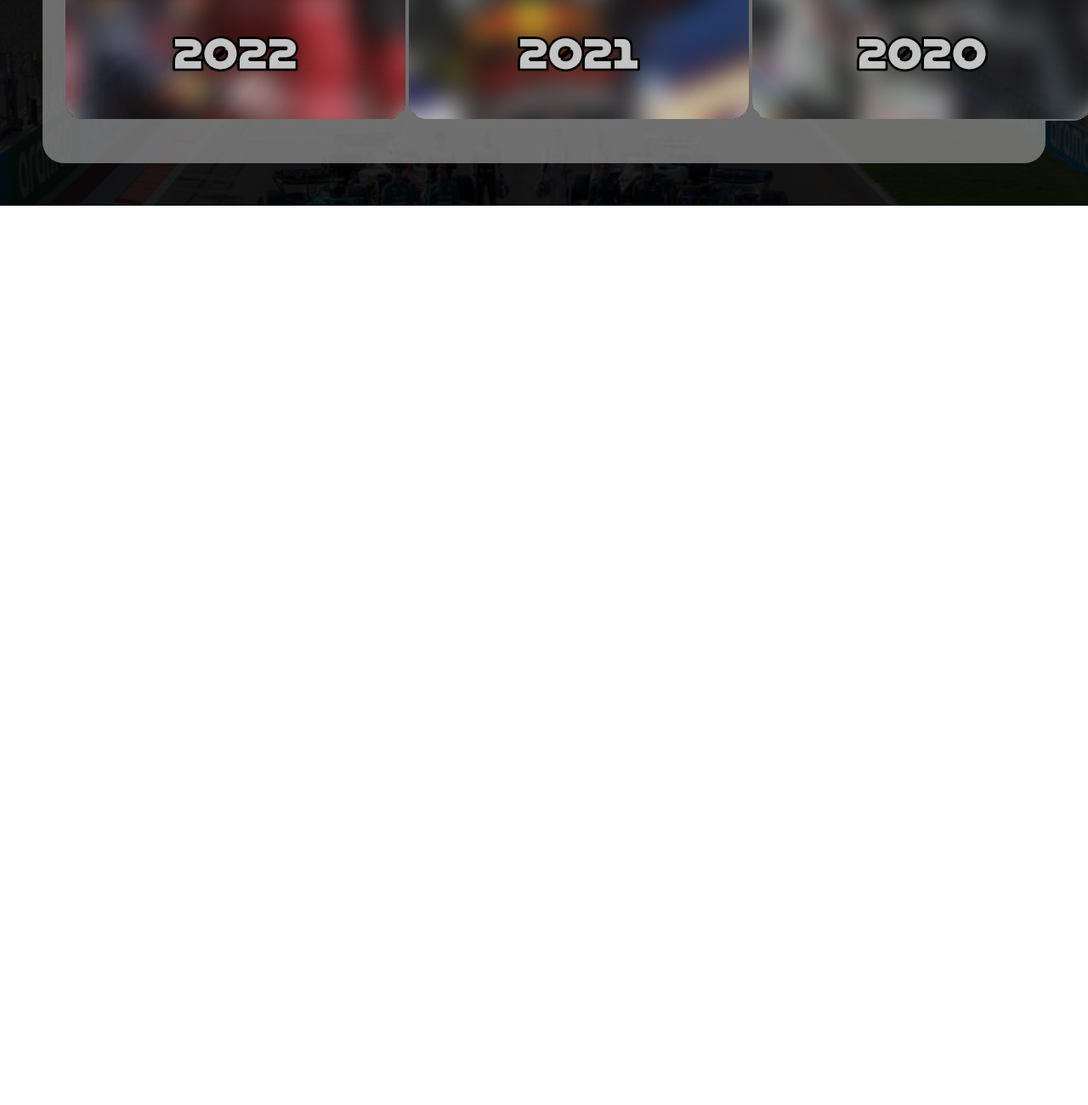
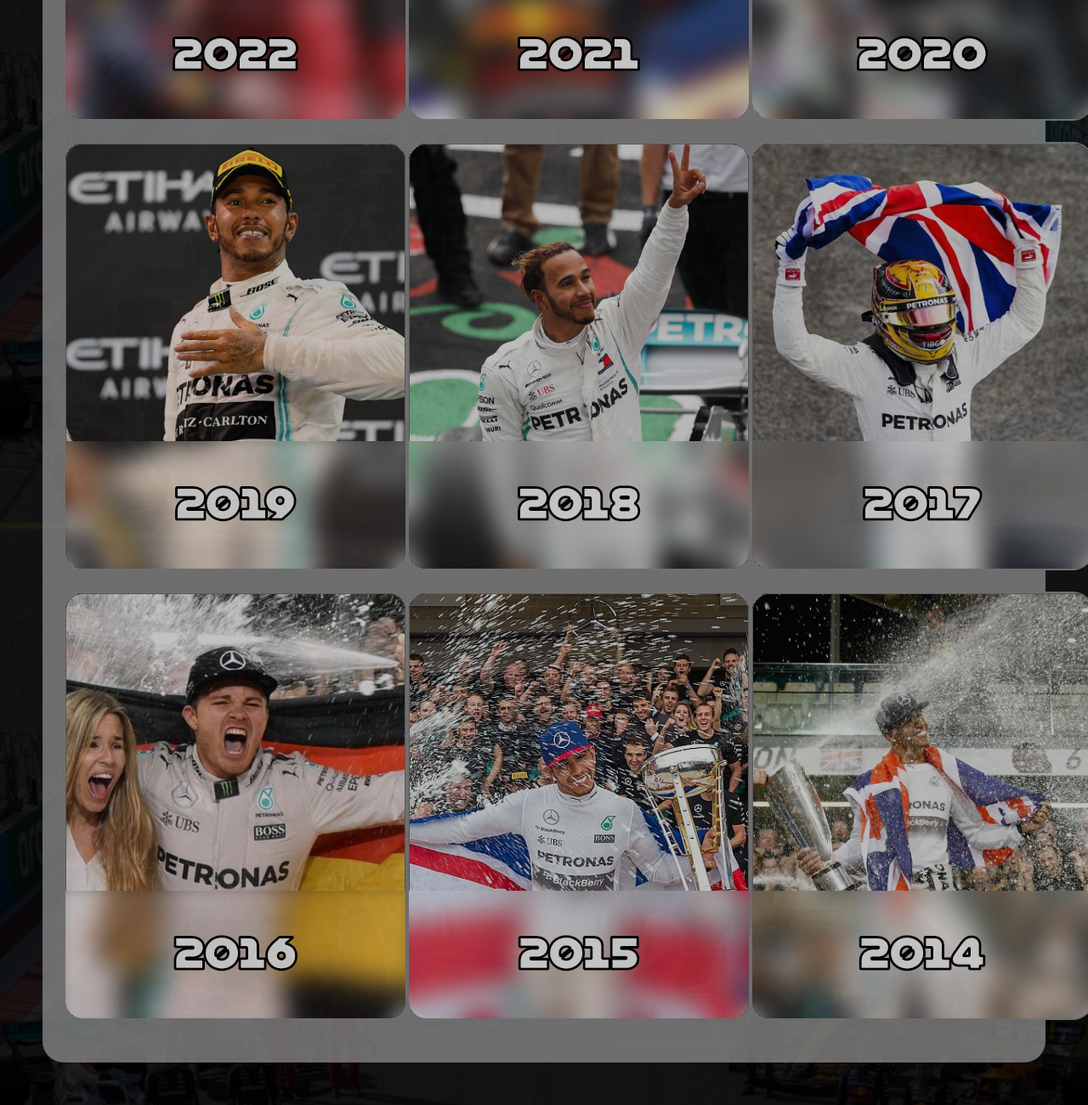
Before and after one commit to duartolass/f1website, a plain HTML site: page seasons/index.html in a window 1280 px wide. Shown: the part 738-2038 px from the top of the page at 85% size. Before the commit the page ends 980 px from the top, so only its background shows below. Drawn offline with Linux system fonts and the light colour scheme.

Commit message:
ruguifsrhguisf

```diff
--- a/seasons/index.html
+++ b/seasons/index.html
@@ -29,30 +29,28 @@
                     <input type="image" src="../assets/images/seasonslist-2020.png"></input>
                 </a>
             </div>
-       <!--
             <div class="page-buttons">
-                <a href="seasons-2019.html">
-                    <input type="image" src="seasonslist-2019.png"></input>
+                <a href="/seasons/2019/">
+                    <input type="image" src="../assets/images/seasonslist-2019.png"></input>
                 </a>
-                <a href="seasons-2018.html">
-                    <input type="image" src="seasonslist-2018.png"></input>
+                <a href="/seasons/2018/">
+                    <input type="image" src="../assets/images/seasonslist-2018.png"></input>
                 </a>
-                <a href="seasons-2017.html">
-                    <input type="image" src="seasonslist-2017.png"></input>
+                <a href="/seasons/2017/">
+                    <input type="image" src="../assets/images/seasonslist-2017.png"></input>
                 </a>
             </div>
             <div class="page-buttons">
-                <a href="seasons-2016.html">
-                    <input type="image" src="seasonslist-2016.png"></input>
+                <a href="/seasons/2016/">
+                    <input type="image" src="../assets/images/seasonslist-2016.png"></input>
                 </a>
-                <a href="seasons-2015.html">
-                    <input type="image" src="seasonslist-2015.png"></input>
+                <a href="/seasons/2015/">
+                    <input type="image" src="../assets/images/seasonslist-2015.png"></input>
                 </a>
-                <a href="seasons-2014.html">
-                    <input type="image" src="seasonslist-2014.png"></input>
+                <a href="/seasons/2014/">
+                    <input type="image" src="../assets/images/seasonslist-2014.png"></input>
                 </a>
             </div>
-        -->
         </article>
 
     </body>
```
